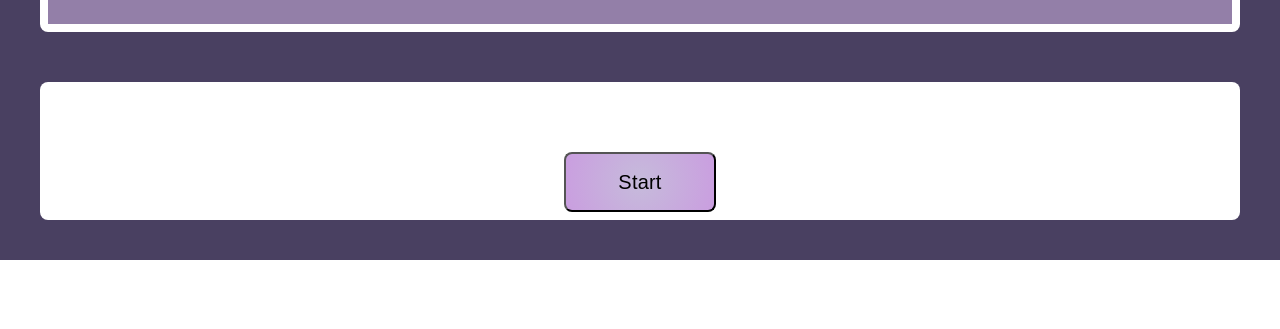
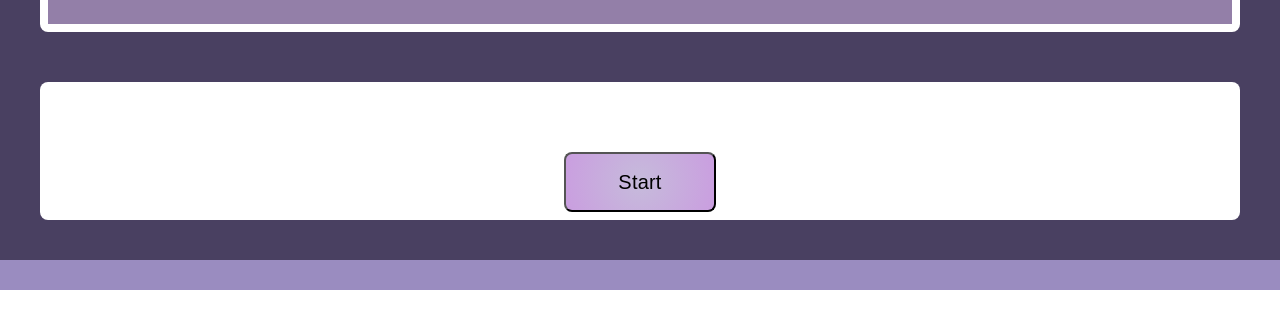
Before and after one commit to dileknrdn/code-quiz, a plain HTML site: page index.html in a window 1280 px wide. Shown: the part 289-618 px from the top of the page. Drawn offline with Linux system fonts and the light colour scheme.

Commit message:
updated JS

```diff
--- a/assets/css/style.css
+++ b/assets/css/style.css
@@ -7,7 +7,7 @@ header {
     text-align: center;
     background: #494061;
     color: #fff;
-    border-bottom:30px #9a8cc0;
+    border-bottom:30px solid #9a8cc0;
   }
 
   .large-font {
--- a/assets/js/script.js
+++ b/assets/js/script.js
@@ -22,7 +22,6 @@ function startTimer() {
     if (timerCount >= 0) {
     }
   }, 1000);
-  startTimer();
 }
 
 function showQuestions() {
```
